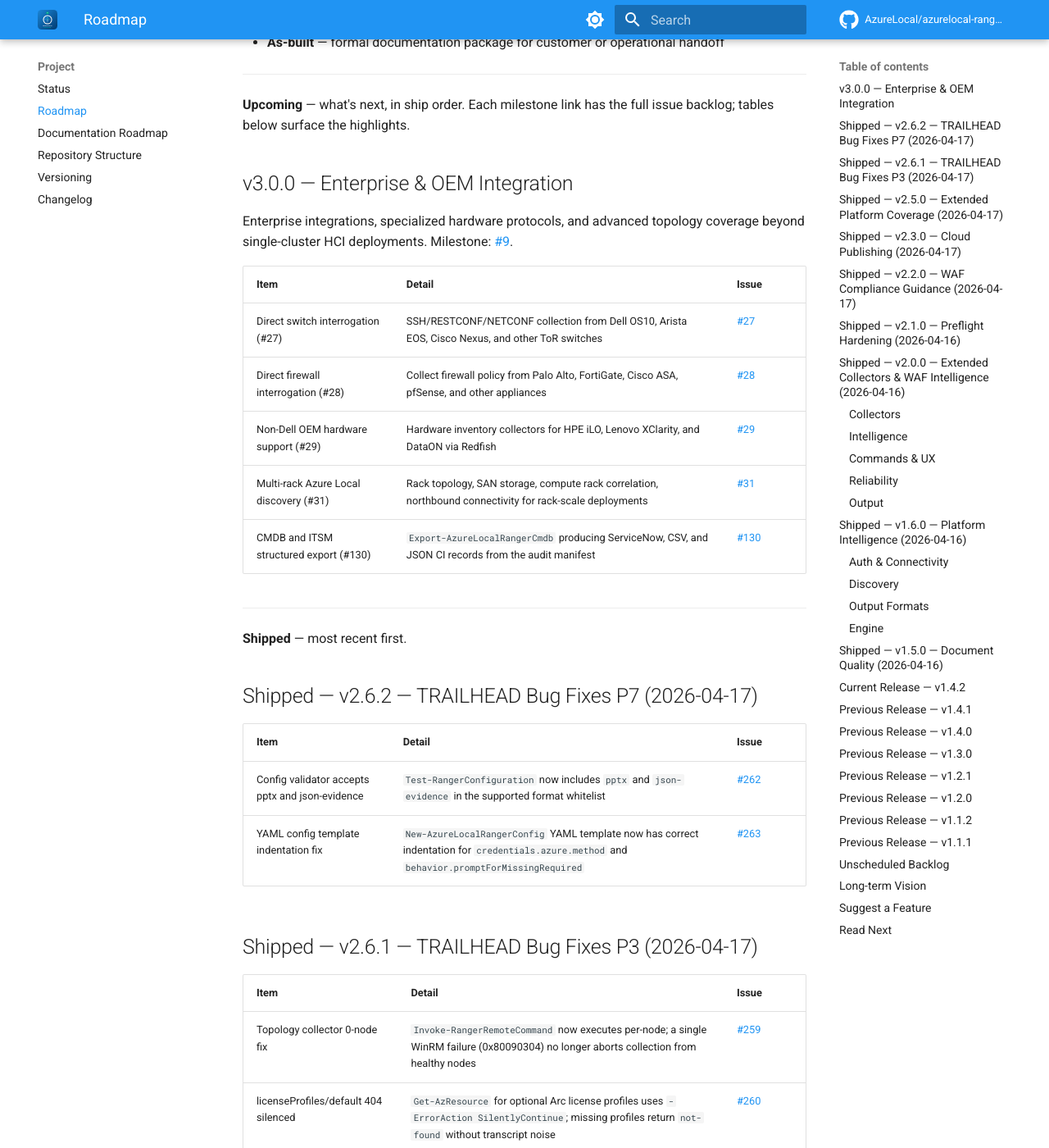
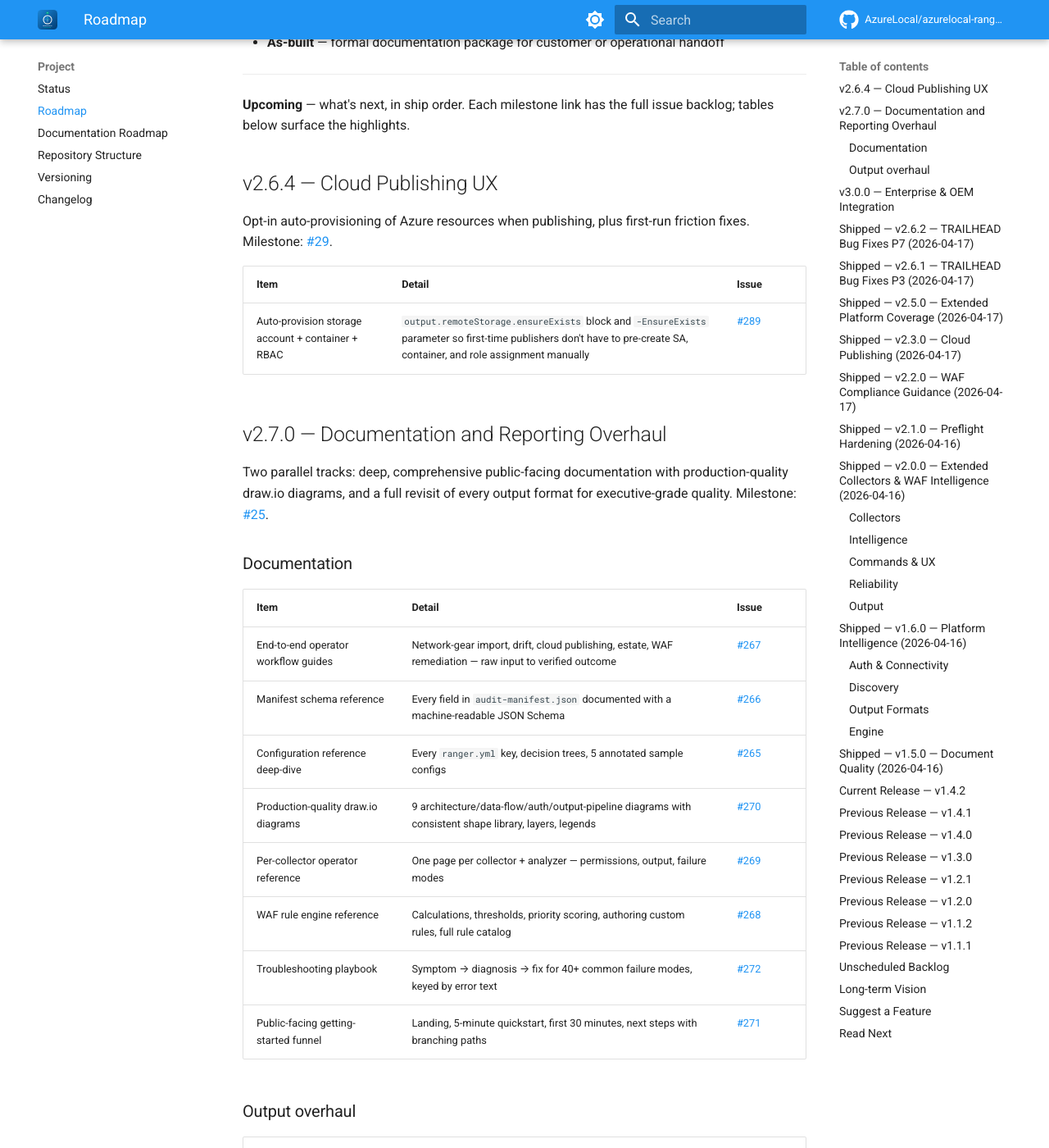
Before and after one commit to AzureLocal/azurelocal-ranger, an MkDocs documentation site: the page built from docs/project/roadmap.md, in a window 1280 px wide and 1400 px high, scrolled down 331 px. Shown: the whole window at 82% size. Built offline with MkDocs 1.6.1 and Material for MkDocs 9.7.7, drawn with Linux system fonts in a browser that asks for light colours; comment, search, counter and statistics services are not loaded; some of the changed text lies outside the part shown.

Commit message:
docs(roadmap): add v2.6.4, v2.7.0 milestones and interactive tools in v3.0.0
- v2.6.4: cloud publishing UX track, storage account auto-provision (#289)
- v2.7.0: 8 docs issues (workflows, schema, config, diagrams, collectors, WAF,
  troubleshooting, getting-started) + 12 output revamp issues (HTML, MD, DOCX,
  PDF, XLSX, SVG, drawio, PPTX, PowerBI, json-evidence, estate, remediation)
- v3.0.0: add interactive self-contained HTML tools (#264)

Co-Authored-By: Claude Sonnet 4.6 <noreply@anthropic.com>

```diff
--- a/docs/project/roadmap.md
+++ b/docs/project/roadmap.md
@@ -12,9 +12,51 @@ Ranger supports two outcomes through one discovery engine:
 
 **Upcoming** — what's next, in ship order. Each milestone link has the full issue backlog; tables below surface the highlights.
 
+## v2.6.4 — Cloud Publishing UX
+
+Opt-in auto-provisioning of Azure resources when publishing, plus first-run friction fixes. Milestone: [#29](https://github.com/AzureLocal/azurelocal-ranger/milestone/29).
+
+| Item | Detail | Issue |
+| --- | --- | --- |
+| Auto-provision storage account + container + RBAC | `output.remoteStorage.ensureExists` block and `-EnsureExists` parameter so first-time publishers don't have to pre-create SA, container, and role assignment manually | [#289](https://github.com/AzureLocal/azurelocal-ranger/issues/289) |
+
+## v2.7.0 — Documentation and Reporting Overhaul
+
+Two parallel tracks: deep, comprehensive public-facing documentation with production-quality draw.io diagrams, and a full revisit of every output format for executive-grade quality. Milestone: [#25](https://github.com/AzureLocal/azurelocal-ranger/milestone/25).
+
+### Documentation
+
+| Item | Detail | Issue |
+| --- | --- | --- |
+| End-to-end operator workflow guides | Network-gear import, drift, cloud publishing, estate, WAF remediation — raw input to verified outcome | [#267](https://github.com/AzureLocal/azurelocal-ranger/issues/267) |
+| Manifest schema reference | Every field in `audit-manifest.json` documented with a machine-readable JSON Schema | [#266](https://github.com/AzureLocal/azurelocal-ranger/issues/266) |
+| Configuration reference deep-dive | Every `ranger.yml` key, decision trees, 5 annotated sample configs | [#265](https://github.com/AzureLocal/azurelocal-ranger/issues/265) |
+| Production-quality draw.io diagrams | 9 architecture/data-flow/auth/output-pipeline diagrams with consistent shape library, layers, legends | [#270](https://github.com/AzureLocal/azurelocal-ranger/issues/270) |
+| Per-collector operator reference | One page per collector + analyzer — permissions, output, failure modes | [#269](https://github.com/AzureLocal/azurelocal-ranger/issues/269) |
+| WAF rule engine reference | Calculations, thresholds, priority scoring, authoring custom rules, full rule catalog | [#268](https://github.com/AzureLocal/azurelocal-ranger/issues/268) |
+| Troubleshooting playbook | Symptom → diagnosis → fix for 40+ common failure modes, keyed by error text | [#272](https://github.com/AzureLocal/azurelocal-ranger/issues/272) |
+| Public-facing getting-started funnel | Landing, 5-minute quickstart, first 30 minutes, next steps with branching paths | [#271](https://github.com/AzureLocal/azurelocal-ranger/issues/271) |
+
+### Output overhaul
+
+| Item | Detail | Issue |
+| --- | --- | --- |
+| HTML reports | Executive-grade visual design, interactive navigation, theming, accessibility | [#281](https://github.com/AzureLocal/azurelocal-ranger/issues/281) |
+| Markdown reports | GitHub-flavored fidelity, Mermaid diagrams, MkDocs integration, cross-links | [#274](https://github.com/AzureLocal/azurelocal-ranger/issues/274) |
+| DOCX | Professional Word deliverable — cover page, TOC, styles, embedded diagrams | [#273](https://github.com/AzureLocal/azurelocal-ranger/issues/273) |
+| PDF | Print-ready with paginated headers, tagged accessibility, consistent rendering | [#277](https://github.com/AzureLocal/azurelocal-ranger/issues/277) |
+| XLSX workbook | Analyst-grade with cover sheet, pivot-ready named tables, conditional formatting, dashboard tab | [#278](https://github.com/AzureLocal/azurelocal-ranger/issues/278) |
+| SVG diagrams | Proper layout algorithms, consistent styling, legends, light/dark theming | [#280](https://github.com/AzureLocal/azurelocal-ranger/issues/280) |
+| drawio XML | Production-quality source files, named shape library, layers, grid-aligned | [#284](https://github.com/AzureLocal/azurelocal-ranger/issues/284) |
+| PPTX deck | Boardroom-ready slide master, consistent charts, speaker notes, theme variants | [#282](https://github.com/AzureLocal/azurelocal-ranger/issues/282) |
+| Power BI star schema | Published `.pbit` template, documented DAX measures, sample dashboards, estate variant | [#283](https://github.com/AzureLocal/azurelocal-ranger/issues/283) |
+| json-evidence + raw manifest JSON | Published JSON Schema, versioning, consumer examples (jq / PowerShell / Python / C#) | [#285](https://github.com/AzureLocal/azurelocal-ranger/issues/285) |
+| Estate rollup outputs | Cross-cluster heatmaps, drill-down, trend tracking, estate PPTX + SVG | [#286](https://github.com/AzureLocal/azurelocal-ranger/issues/286) |
+| Remediation runbooks | Change-management-ready, rollback guidance, dependency graph, ServiceNow/Jira formats | [#288](https://github.com/AzureLocal/azurelocal-ranger/issues/288) |
+
 ## v3.0.0 — Enterprise & OEM Integration
 
-Enterprise integrations, specialized hardware protocols, and advanced topology coverage beyond single-cluster HCI deployments. Milestone: [#9](https://github.com/AzureLocal/azurelocal-ranger/milestone/9).
+Enterprise integrations, specialized hardware protocols, advanced topology coverage, and interactive self-contained output tools. Milestone: [#9](https://github.com/AzureLocal/azurelocal-ranger/milestone/9).
 
 | Item | Detail | Issue |
 | --- | --- | --- |
@@ -23,6 +65,7 @@ Enterprise integrations, specialized hardware protocols, and advanced topology c
 | Non-Dell OEM hardware support (#29) | Hardware inventory collectors for HPE iLO, Lenovo XClarity, and DataON via Redfish | [#29](https://github.com/AzureLocal/azurelocal-ranger/issues/29) |
 | Multi-rack Azure Local discovery (#31) | Rack topology, SAN storage, compute rack correlation, northbound connectivity for rack-scale deployments | [#31](https://github.com/AzureLocal/azurelocal-ranger/issues/31) |
 | CMDB and ITSM structured export (#130) | `Export-AzureLocalRangerCmdb` producing ServiceNow, CSV, and JSON CI records from the audit manifest | [#130](https://github.com/AzureLocal/azurelocal-ranger/issues/130) |
+| Interactive self-contained HTML tools | Capacity what-if, VM rightsizing, AHB/license break-even, storage efficiency explorer — JS-driven, offline, no web server | [#264](https://github.com/AzureLocal/azurelocal-ranger/issues/264) |
 
 ---
 
```
